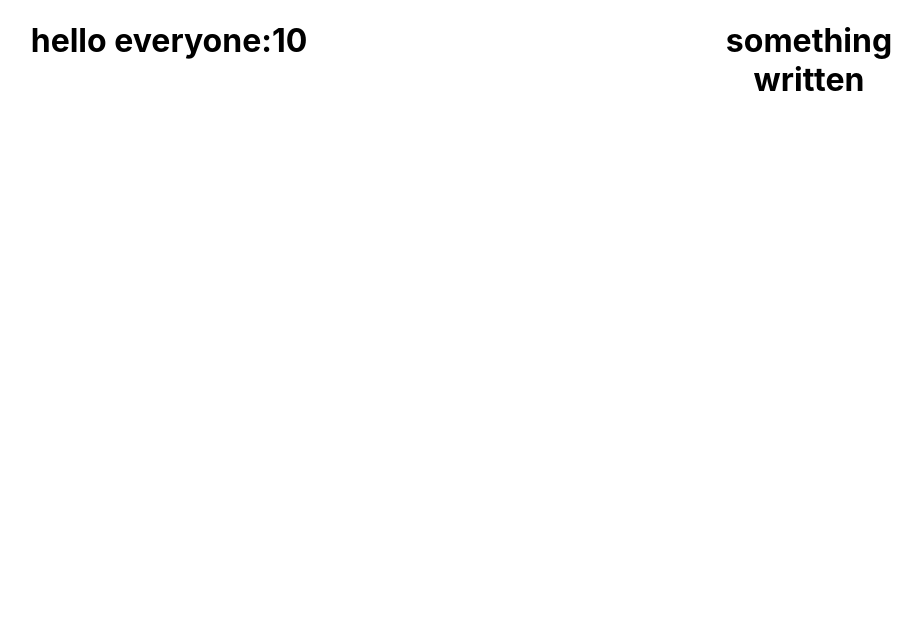
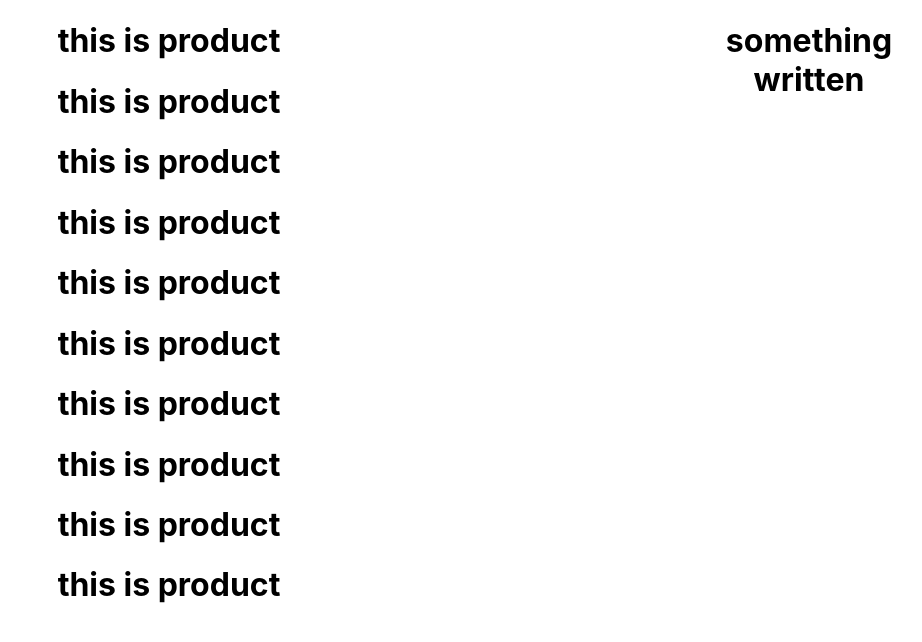
Before and after one commit to sajib-rana/shopping-mission, a React (Create React App) app: page / in a window 1280 px wide. Shown: the top 642 px of the page, without its empty margins (343-1265 px from the left). Built offline with nearby package versions, Linux system fonts and the light colour scheme.

Commit message:
found product

```diff
--- /dev/null
+++ b/src/components/Product/Product.js
@@ -0,0 +1,12 @@
+import React from 'react';
+
+const Product = (props) => {
+    console.log(props.product)
+    return (
+        <div>
+            <h1>this is product</h1>
+        </div>
+    );
+};
+
+export default Product;
--- a/src/components/Shop/Shop.js
+++ b/src/components/Shop/Shop.js
@@ -1,8 +1,9 @@
 import React, { useEffect, useState } from 'react';
+import Product from '../Product/Product';
 import './Shop.css'
 
 const Shop = () => {
-    const [books, setBooks] = useState([])
+    const [products, setBooks] = useState([])
     useEffect(()=>{
         fetch('data.json')
         .then(res => res.json())
@@ -10,8 +11,13 @@ const Shop = () => {
     },[])
     return (
         <div className='shop-container'>
-            <div className="book-container">
-               <h1>hello everyone:{books.length}</h1>
+            <div className="product-container">
+               {
+                   products.map(product => <Product
+                    key={product.id}
+                    product={product}
+                    ></Product>)
+               }
             </div>
             <div className="cart-container">
                  <h1>something written</h1>
```
Also changed, not shown: src/components/Product/Product.css (added).
